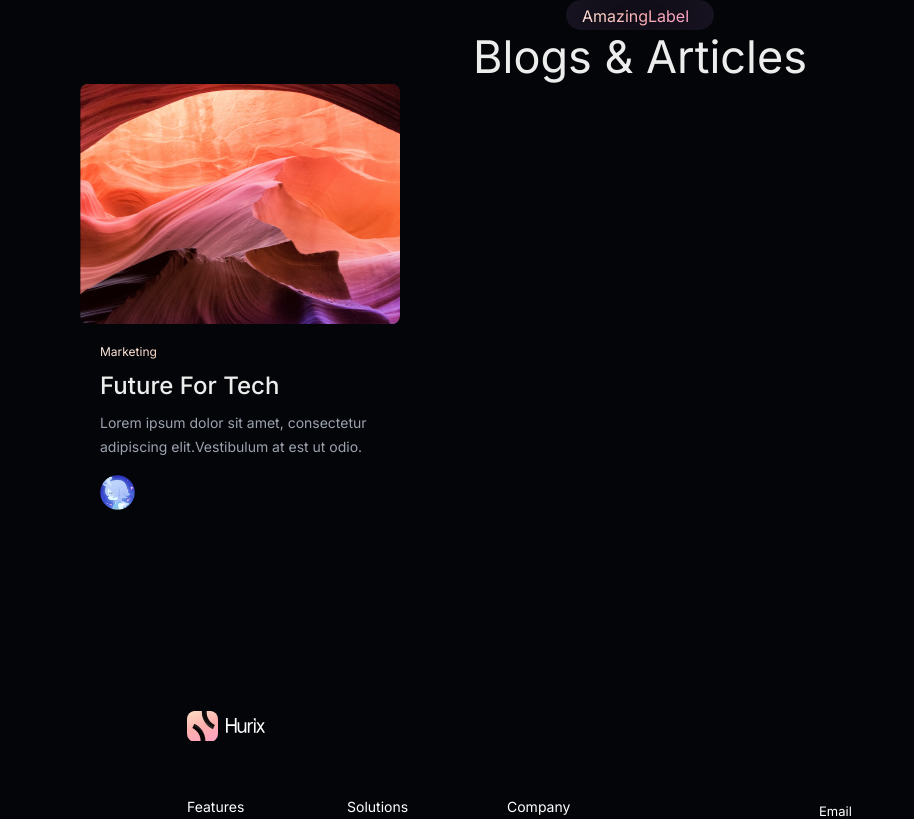
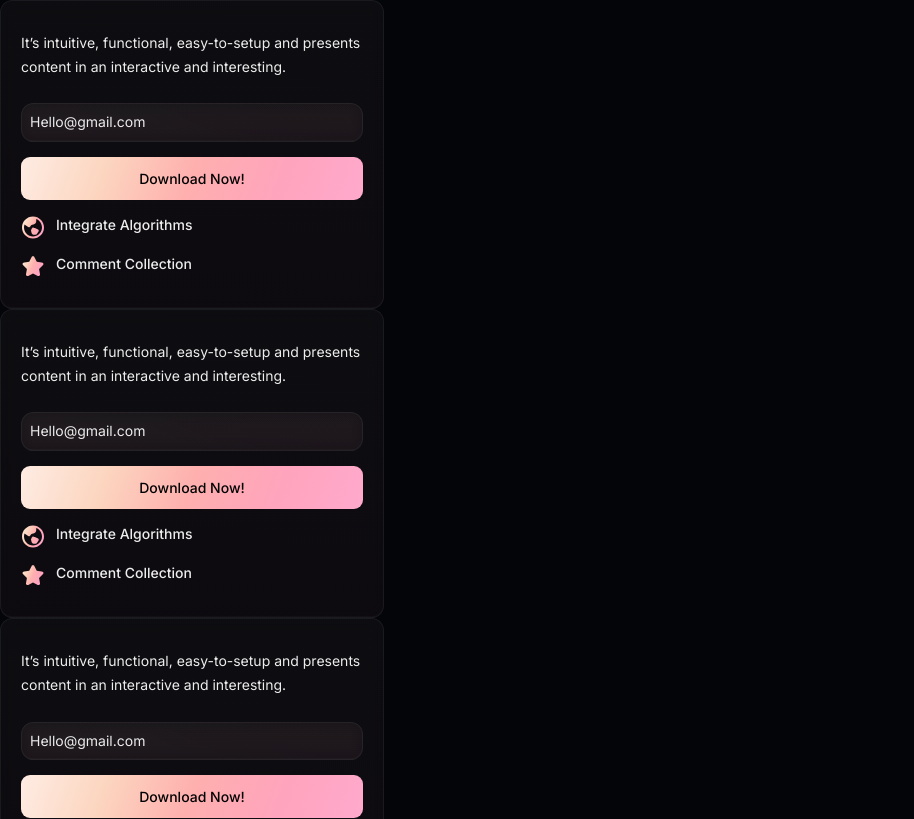
Before and after one commit to tuanloc-1708/hurix-saas, a Next.js app: page / in a window 1280 px wide. Shown: the part 5961-6780 px from the top of the page, without its empty margins (0-914 px from the left). Built offline with nearby package versions, Linux system fonts and the light colour scheme.

Commit message:
fix blog card

```diff
--- a/src/app/page.tsx
+++ b/src/app/page.tsx
@@ -19,7 +19,7 @@ export default function HomePage() {
       <CustomerFbackView />
       <ConnectApps />
       <OurWordsView />
-      {/* <DownloadViewCard /> */}
+      <DownloadViewCard />
       <BlogArticleView />
       <Footer />
     </div>
--- a/src/sections/blogs-articles/card/blog-card.tsx
+++ b/src/sections/blogs-articles/card/blog-card.tsx
@@ -2,32 +2,35 @@ import Image from "next/image";
 
 const content = [
   {
+    id: 1,
     imgBlog: "/blog-png/blog-1.png",
     type: "Ecommerce",
     title: "Future For Tech",
     description:
       "Lorem ipsum dolor sit amet, consectetur adipiscing elit.Vestibulum at est ut odio.",
-    author: "/logo-webp/avartar.webp",
+    imgAuthor: "/logo-webp/avartar.webp",
     firstName: "Guy",
     lastName: "Hawkins",
   },
   {
+    id: 2,
     imgBlog: "/blog-png/blog-2.png",
     type: "Optimizing",
     title: "Future For Tech",
     description:
       "Lorem ipsum dolor sit amet, consectetur adipiscing elit.Vestibulum at est ut odio.",
-    author: "/logo-webp/avartar.webp",
+    imgAuthor: "/logo-webp/avartar.webp",
     firstName: "Darlene",
     lastName: "Robertson",
   },
   {
+    id: 3,
     imgBlog: "/blog-png/blog-3.png",
     type: "Marketing",
     title: "Future For Tech",
     description:
       "Lorem ipsum dolor sit amet, consectetur adipiscing elit.Vestibulum at est ut odio.",
-    author: "/logo-webp/avartar.webp",
+    imgAuthor: "/logo-webp/avartar.webp",
     firstName: "Theresa",
     lastName: "Webb",
   },
@@ -35,42 +38,48 @@ const content = [
 
 export default function BlogCard() {
   return (
+    <div className="px-3 flex flex-wrap gap-3 items-center justify-center">
+      {content.map((item) => (
         <>
-      <div className="max-w-[320px] flex flex-col gap-5">
+          <div key={item.id} className="max-w-[320px] flex flex-col gap-5">
             <Image
-          src="/blog-png/blog-1.png"
+              src={item.imgBlog}
               width={320}
               height={240}
               alt="blog-1"
               className="min-w-[320px] h-[240px] rounded-lg"
             />
-        <div className="px-5 flex flex-col gap-4 ">
+            <div className="px-5 pb-5 flex flex-col gap-4 ">
               <div className="flex flex-col gap-2">
                 <span className="text-pink-gradient text-[12px]/[140%] font-normal">
-              Marketing
+                  {item.type}
                 </span>
                 <span className="text-[24px]/[140%] font-medium">
-              Future For Tech
+                  {item.title}
                 </span>
                 <p className="text-[14px]/[171%] font-normal text-gray-400">
-              Lorem ipsum dolor sit amet, consectetur adipiscing elit.Vestibulum
-              at est ut odio.
+                  {item.description}
                 </p>
               </div>
 
-          <div>
-            <div className="">
+              <div className="flex flex-row items-center gap-3">
+                <div className="max-w-11 h-11 p-[4.5px] border-gray-800 border-2 rounded-full flex justify-center items-center">
                   <Image
-                src="/logo-webp/avartar.webp"
+                    src={item.imgAuthor}
                     width={35}
                     height={35}
                     alt="chart-spending-graph"
-                className="min-w-[35px] h-[35px]"
+                    className="min-w-[35px] h-[35px] "
                   />
                 </div>
+                <span>
+                  {item.firstName} {item.lastName}
+                </span>
               </div>
             </div>
           </div>
         </>
+      ))}
+    </div>
   );
 }
--- a/src/sections/blogs-articles/view/blog-article-view.tsx
+++ b/src/sections/blogs-articles/view/blog-article-view.tsx
@@ -5,7 +5,7 @@ export default function BlogArticleView() {
   return (
     <>
       <div className="container">
-        <div className="flex flex-col justify-center items-center">
+        <div className="flex flex-col justify-center items-center mb-10">
           <AmazingLabel />
           <span className="text-[45px]/[120%] tracking-[-f]">
             Blogs & Articles
--- a/src/sections/business-purpose/card/download-card.tsx
+++ b/src/sections/business-purpose/card/download-card.tsx
@@ -4,24 +4,30 @@ import Button from "@/components/ui/button/button";
 
 export default function DownloadCard() {
   return (
-    <div className="flex flex-col gap-6 max-w-[384px] px-5  py-[30px] bg-card">
+    <div className="flex flex-col gap-6 text-[14px]/[172%] max-w-[384px] px-5  py-[30px] bg-card">
       <div>
         It’s intuitive, functional, easy-to-setup and presents content in an
         interactive and interesting.
       </div>
 
       <div className="flex flex-col gap-[15px]">
-        <div className="p-2 bg-card">Hello@gmail.com</div>
-        <Button className="w-[342px] rounded-[9px]">Download Now!</Button>
+        <div className="p-2 bg-card text-[14px]/[145%]">Hello@gmail.com</div>
+        <Button className="w-[342px] rounded-[9px] text-[14px]/[140%] font-medium">
+          Download Now!
+        </Button>
         <div className="flex flex-col gap-[15px]">
           <div className="flex gap-[11px]">
             <GlobalIcon width={24} height={24} viewBox={"0 0 24 24"} />
-            <span>Integrate Algorithms</span>
+            <span className="text-[14px]/[145%] font-medium">
+              Integrate Algorithms
+            </span>
           </div>
 
           <div className="flex gap-[11px]">
             <StarIcon width={24} height={24} viewBox={"0 0 24 24"} />
-            <span>Comment Collection</span>
+            <span className="text-[14px]/[145%] font-medium">
+              Comment Collection
+            </span>
           </div>
         </div>
       </div>
--- a/src/sections/business-purpose/view/download-view-card.tsx
+++ b/src/sections/business-purpose/view/download-view-card.tsx
@@ -3,10 +3,16 @@ import DownloadCard from "../card/download-card";
 export default function DownloadViewCard() {
   return (
     <>
-      <div className="flex">
-        <DownloadCard />
-        <DownloadCard />
-        <DownloadCard />
+      <div className="relative">
+        <div className="">
+          <DownloadCard />
+        </div>
+        <div className="">
+          <DownloadCard />
+        </div>
+        <div className="relative">
+          <DownloadCard />
+        </div>
       </div>
     </>
   );
--- a/src/sections/our-words/card/our-info.tsx
+++ b/src/sections/our-words/card/our-info.tsx
@@ -83,7 +83,7 @@ export default function OurWordsCard() {
         <div className="w-[500px] h-[660px] bg-white items-center relative z-10" />
       </div>
 
-      <div className="grid grid-rows-2 grid-flow-col gap-6 overflow-hidden relative z-0 -top-[610px]">
+      <div className="grid grid-rows-2 grid-flow-col gap-6 overflow-hidden relative z-0 ">
         {content.map((item) => (
           <>
             <div
```
Lines whose indentation alone changed are shown as unchanged.
